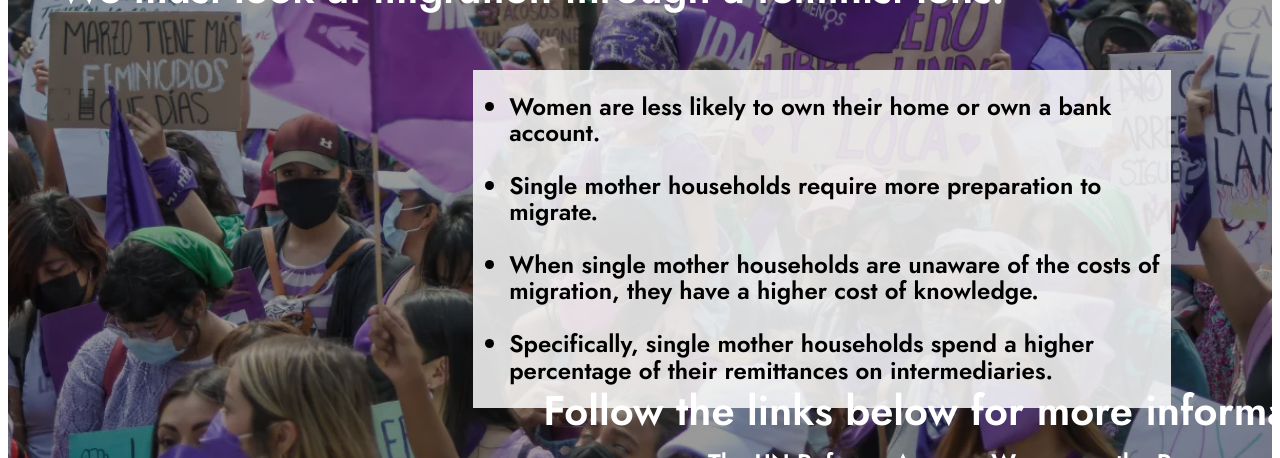
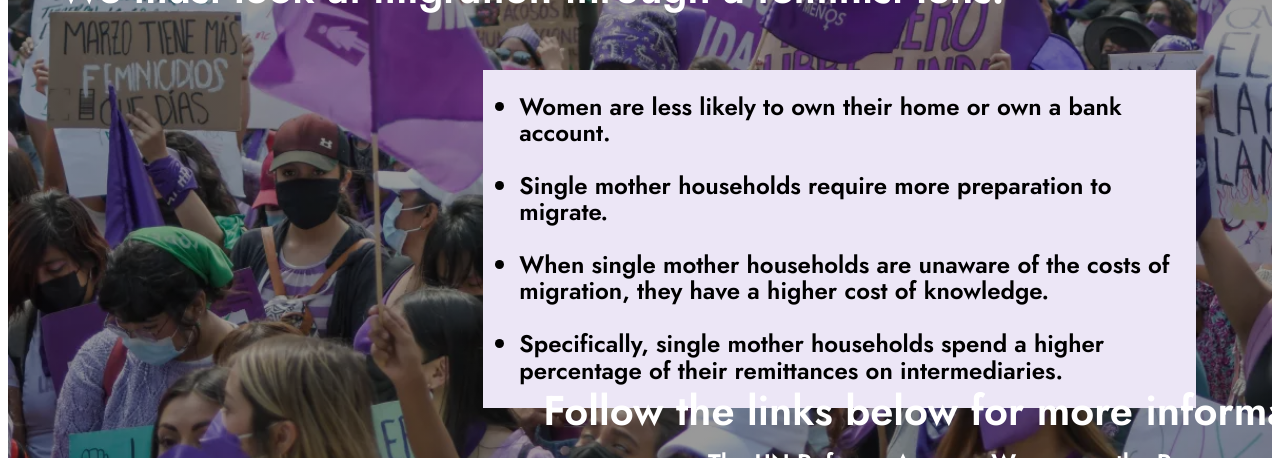
Before and after one commit to estelladentinger7/femviztest, a SvelteKit app: page / in a window 1280 px wide. Shown: the part 1052-1510 px from the top of the page. Built offline with nearby package versions, Linux system fonts and the light colour scheme.

Commit message:
change background color slightly in conclusion

```diff
--- a/src/components/Conclusion.svelte
+++ b/src/components/Conclusion.svelte
@@ -66,7 +66,7 @@
         margin-bottom: 0em;
         font-family: 'Jost', sans-serif;
         font-weight: 600;
-        background-color: rgba(253, 253, 253, 0.85);
+        background-color: rgb(236, 230, 246);
         width: 60%;
         float: right;
   }
@@ -127,7 +127,7 @@ body {
   }
 
   #texttakeawaybox {
-    margin-right: 8%;
+    margin-right: 6%;
     margin-top: 4%;
   }
 
```
